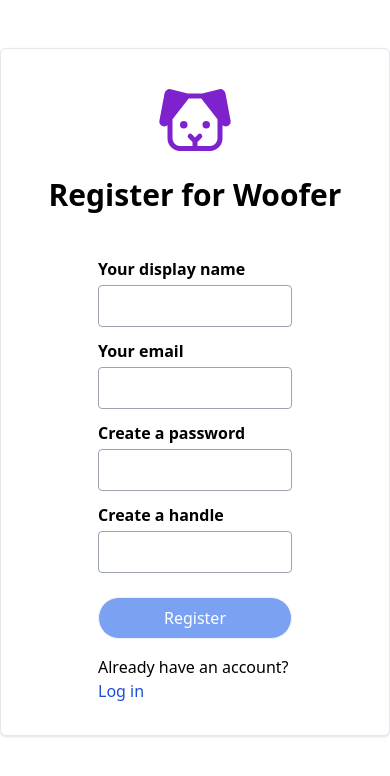
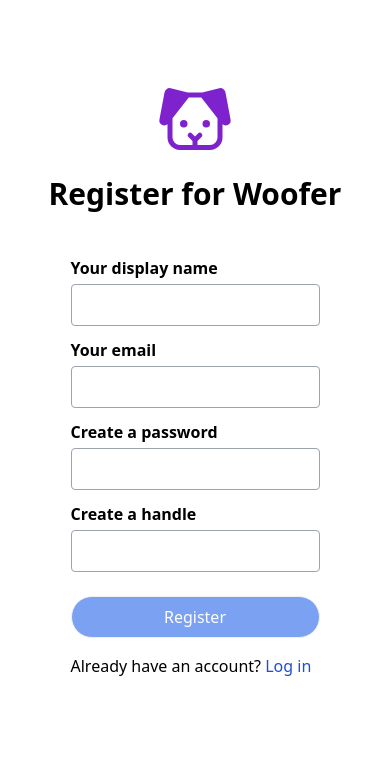
Before and after one commit to Saunved/web-dev-workshop, a Next.js app in the folder frontend/: page /auth/register in a window 390 px wide. Shown: the top 776 px of the page. Built offline with nearby package versions, Linux system fonts and the light colour scheme.

Commit message:
Make login and register pages responsive

```diff
--- a/frontend/src/pages/auth/login.jsx
+++ b/frontend/src/pages/auth/login.jsx
@@ -65,7 +65,7 @@ export default function LoginFlow() {
   };
 
   return (
-    <div className="max-w-3xl py-16 bg-white rounded-md w-full mx-auto border mt-20 shadow">
+    <div className="max-w-3xl py-16 bg-white rounded-md w-full mx-auto md:border mt-20 md:shadow">
       <div className="flex justify-center mb-4">
         <Dog weight="fill" className="text-purple-700" size={80}></Dog>
       </div>
--- a/frontend/src/pages/auth/register.jsx
+++ b/frontend/src/pages/auth/register.jsx
@@ -92,7 +92,7 @@ export default function RegisterFlow() {
   };
 
   return (
-    <div className="max-w-3xl py-8 bg-white rounded-md w-full my-12 mx-auto border shadow">
+    <div className="max-w-3xl py-8 bg-white rounded-md w-full my-12 mx-auto md:border md:shadow">
       <div className="flex justify-center mb-4">
         <Dog
           weight="fill"
@@ -104,7 +104,7 @@ export default function RegisterFlow() {
         {uiText.registerCta}
       </h1>
       <div className="mt-8 flex justify-center">
-        <div className="w-6/12">
+        <div>
           <form onSubmit={onSubmitForm}>
             <div>
               <label htmlFor="name">{uiText.name}</label>
```
